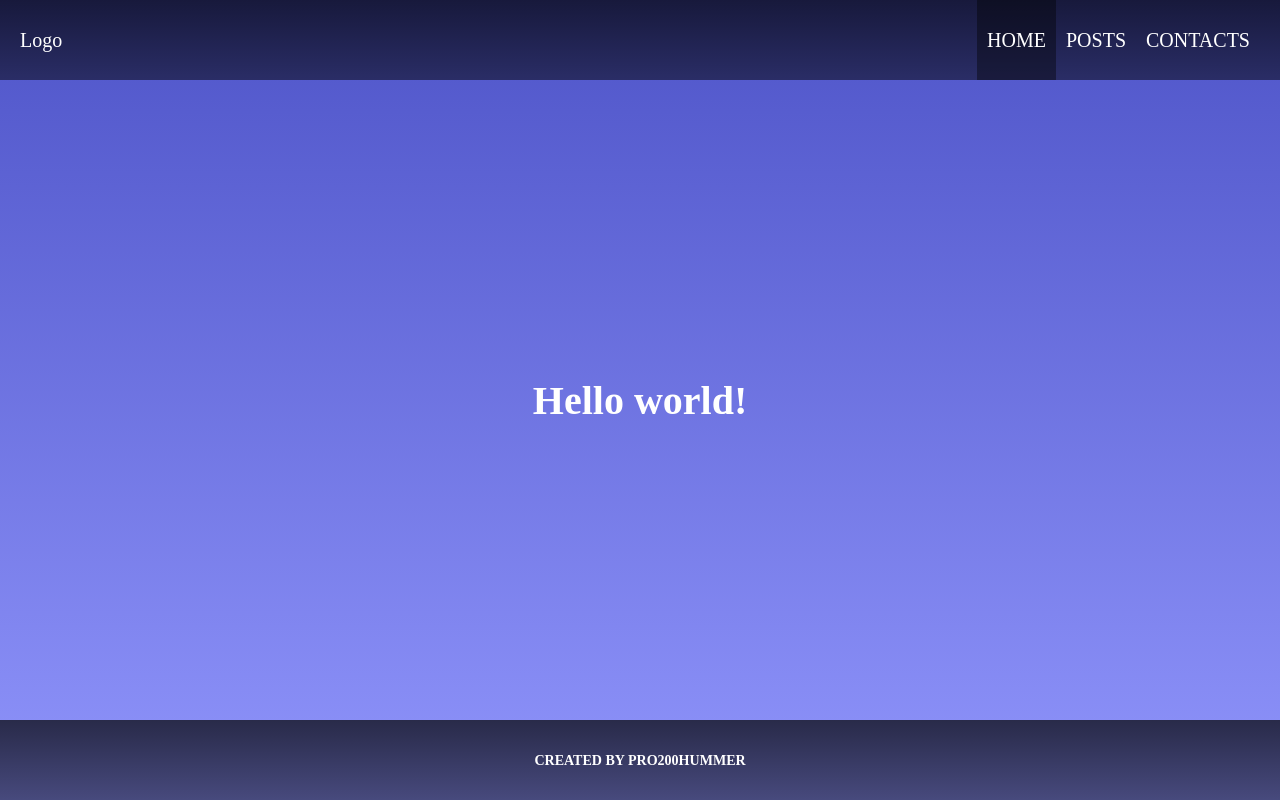
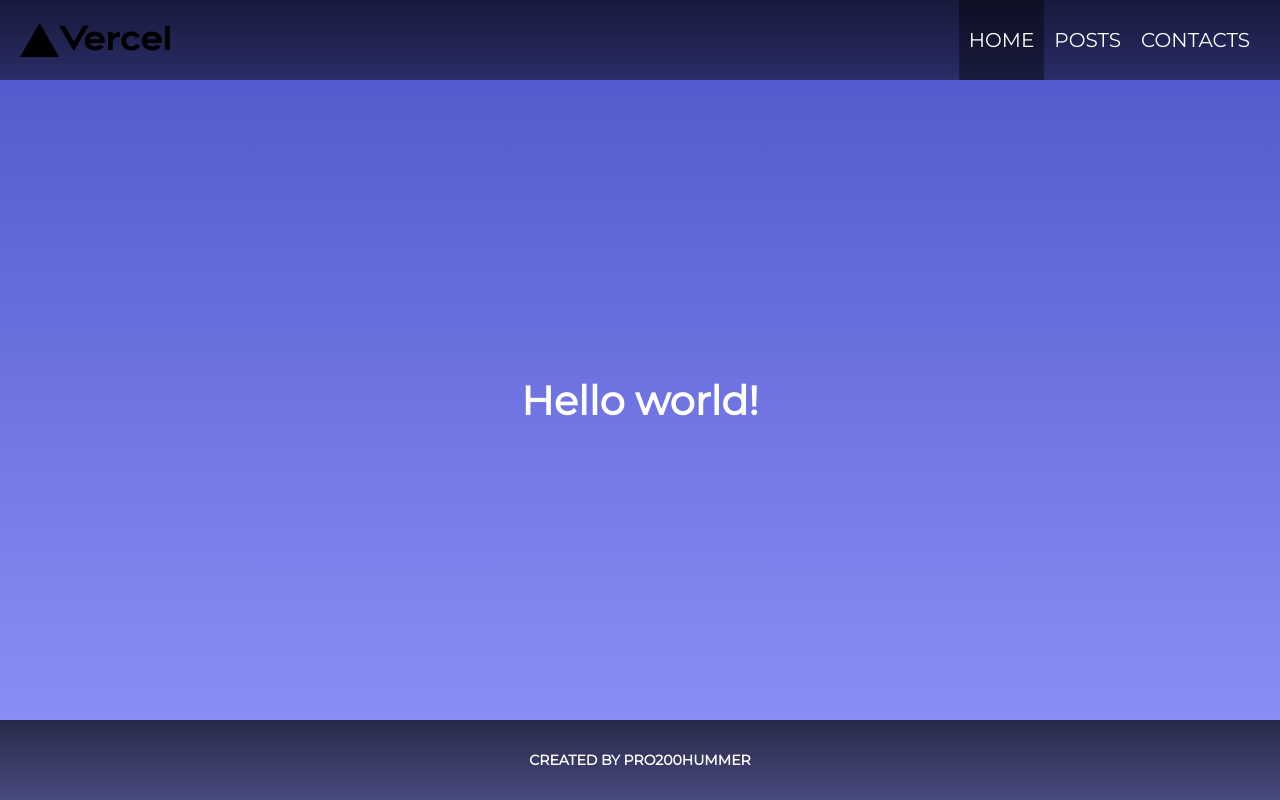
Before and after one commit to Pro200Hummer/next.js-start, a Next.js app: page / in a window 1280 px wide. Built offline with nearby package versions, Linux system fonts and the light colour scheme.

Commit message:
06_lesson - add image + meta info

```diff
--- a/components/NavBar.js
+++ b/components/NavBar.js
@@ -1,5 +1,6 @@
 import styles from '../styles/NavBar.module.scss'
-import Link from "next/link";
+import Link from "next/link"
+import Image from 'next/image'
 import {useRouter} from "next/router";
 
 const NAVIGATION = [
@@ -11,7 +12,7 @@ const NAVIGATION = [
 export const NavBar = () => {
     const {pathname} = useRouter()
     return <nav className={styles.nav}>
-        <div>Logo</div>
+        <Image src={'/vercel.svg'} height={40} width={150} layout={'fixed'} alt={'vercel-logo'}/>
         <div className={styles.links}>
             {NAVIGATION.map(({id, title, path}) => (
                 <Link key={id} href={path}>
--- a/pages/404.js
+++ b/pages/404.js
@@ -1,6 +1,7 @@
 import {Heading} from "../components/Heading";
 import {useEffect} from "react";
 import {useRouter} from "next/router";
+import Head from "next/head";
 
 const Error = () => {
     const router = useRouter()
@@ -12,6 +13,9 @@ const Error = () => {
         }, 3000)
     }, [router])
     return <div>
+        <Head>
+            <title>404 Not Found</title>
+        </Head>
         <Heading text={'404'}/>
         <Heading text={'Something went wrong...'} tag={'h3'}/>
     </div>
--- a/pages/_app.js
+++ b/pages/_app.js
@@ -1,12 +1,16 @@
 import '../styles/globals.scss'
-import {Layout} from "../components/Layout";
+import {Layout} from "../components/Layout"
+import Head from "next/head";
 
-const MyApp = ({ Component, pageProps }) => {
-  return <Layout>
-    <main>
-      <Component {...pageProps} />
-    </main>
-  </Layout>
+const MyApp = ({Component, pageProps}) => {
+    return <Layout>
+        <Head>
+            <link href="https://fonts.googleapis.com/css2?family=Montserrat&display=swap" rel="stylesheet"/>
+        </Head>
+        <main>
+            <Component {...pageProps} />
+        </main>
+    </Layout>
 }
 
 export default MyApp
--- a/pages/contacts/contact.js
+++ b/pages/contacts/contact.js
@@ -1,7 +1,11 @@
 import {Heading} from "../../components/Heading";
+import Head from "next/head";
 
 const Contact = () => {
     return <div>
+        <Head>
+            <title>Contact</title>
+        </Head>
         <Heading text={'Current contact'}/>
         <p>This is a user contact</p>
     </div>
--- a/pages/contacts/index.js
+++ b/pages/contacts/index.js
@@ -1,7 +1,11 @@
 import {Heading} from "../../components/Heading";
+import Head from "next/head";
 
 const Contacts = () => {
     return <div>
+        <Head>
+            <title>Contacts</title>
+        </Head>
         <Heading text={'Contacts list:'}/>
         <p>This is a users contacts</p>
     </div>
--- a/pages/index.js
+++ b/pages/index.js
@@ -1,8 +1,12 @@
 import {Heading} from "../components/Heading";
 import styles from '../styles/Home.module.scss'
+import Head from "next/head";
 
 const Home = () => {
   return <div className={styles.wrapper}>
+    <Head>
+      <title>Home</title>
+    </Head>
     <Heading text={'Hello world!'}/>
   </div>
 }
--- a/pages/posts.js
+++ b/pages/posts.js
@@ -1,7 +1,11 @@
 import {Heading} from "../components/Heading";
+import Head from "next/head";
 
 const Posts = () => {
     return <div>
+        <Head>
+            <title>Posts</title>
+        </Head>
         <Heading text={'Posts list:'}/>
         <p>This is a users posts</p>
     </div>
--- a/styles/globals.scss
+++ b/styles/globals.scss
@@ -8,6 +8,8 @@ body {
   background: linear-gradient(to bottom, #4e54c8, #8f94fb);
   color: #fff;
   font-size: 20px;
+  font-family: Montserrat;
+;
 }
 
 #__next {
```
